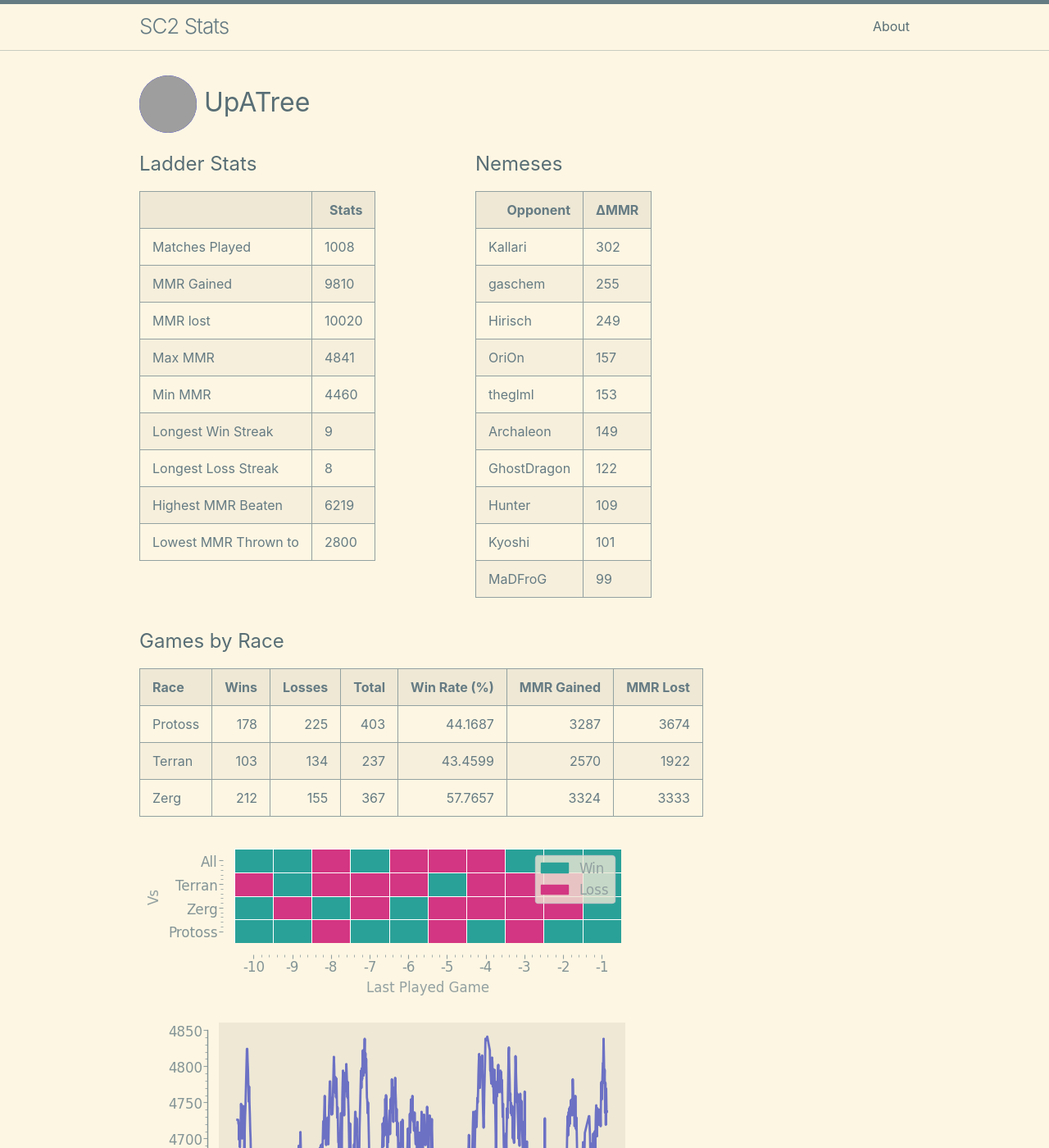
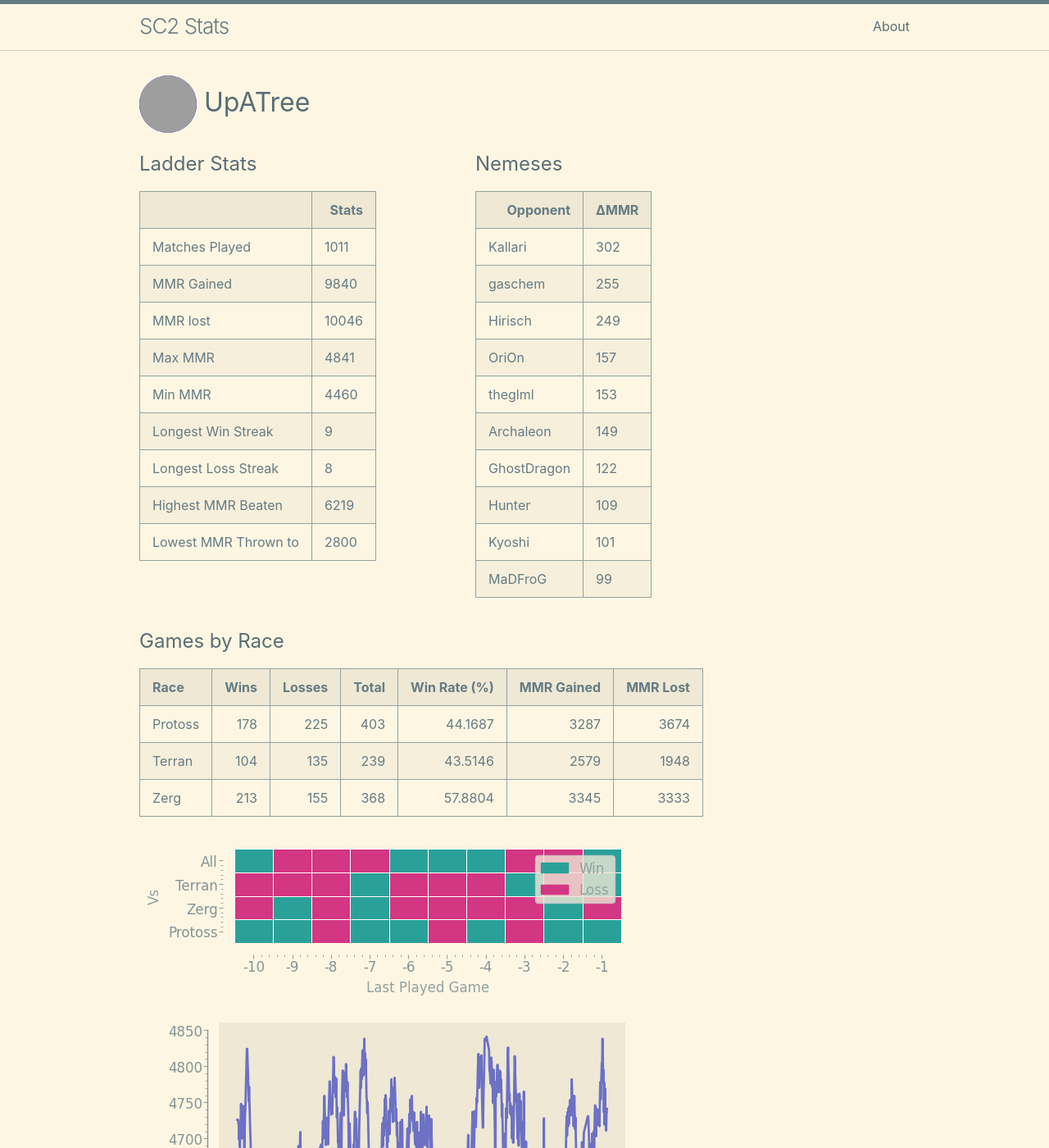
Before and after one commit to kylermurphy/UpATree, a Jekyll site: the page built from docs/index.md, in a window 1280 px wide and 1400 px high. Shown: the whole window at 82% size. Built offline with Jekyll 4.4.1, drawn with Linux system fonts in a browser that asks for light colours; grey boxes are pictures that could not be loaded.

Commit message:
running on push

```diff
--- a/docs/index.md
+++ b/docs/index.md
@@ -18,15 +18,15 @@ layout: home
   <tbody>
     <tr>
       <td>Matches Played</td>
-      <td>1008</td>
+      <td>1011</td>
     </tr>
     <tr>
       <td>MMR Gained</td>
-      <td>9810</td>
+      <td>9840</td>
     </tr>
     <tr>
       <td>MMR lost</td>
-      <td>10020</td>
+      <td>10046</td>
     </tr>
     <tr>
       <td>Max MMR</td>
@@ -115,8 +115,8 @@ layout: home
 | Race    |   Wins |   Losses |   Total |   Win Rate (%) |   MMR Gained |   MMR Lost |
 |:--------|-------:|---------:|--------:|---------------:|-------------:|-----------:|
 | Protoss |    178 |      225 |     403 |        44.1687 |         3287 |       3674 |
-| Terran  |    103 |      134 |     237 |        43.4599 |         2570 |       1922 |
-| Zerg    |    212 |      155 |     367 |        57.7657 |         3324 |       3333 |
+| Terran  |    104 |      135 |     239 |        43.5146 |         2579 |       1948 |
+| Zerg    |    213 |      155 |     368 |        57.8804 |         3345 |       3333 |
 
 ![Games by Race](./assets/gm_hist.png)
 
--- a/log.txt
+++ b/log.txt
@@ -216,3 +216,4 @@ Writing a log file 2025-03-01 17:31:01.
 Writing a log file 2025-03-01 17:47:56.
 Writing a log file 2025-03-01 18:27:47.
 Writing a log file 2025-03-01 18:48:03.
+Writing a log file 2025-03-01 19:16:06.
```
Also changed, not shown: docs/assets/MMR.png, docs/assets/daily.png, docs/assets/gm_hist.png, docs/assets/r_wrt.png, 1 other file.
